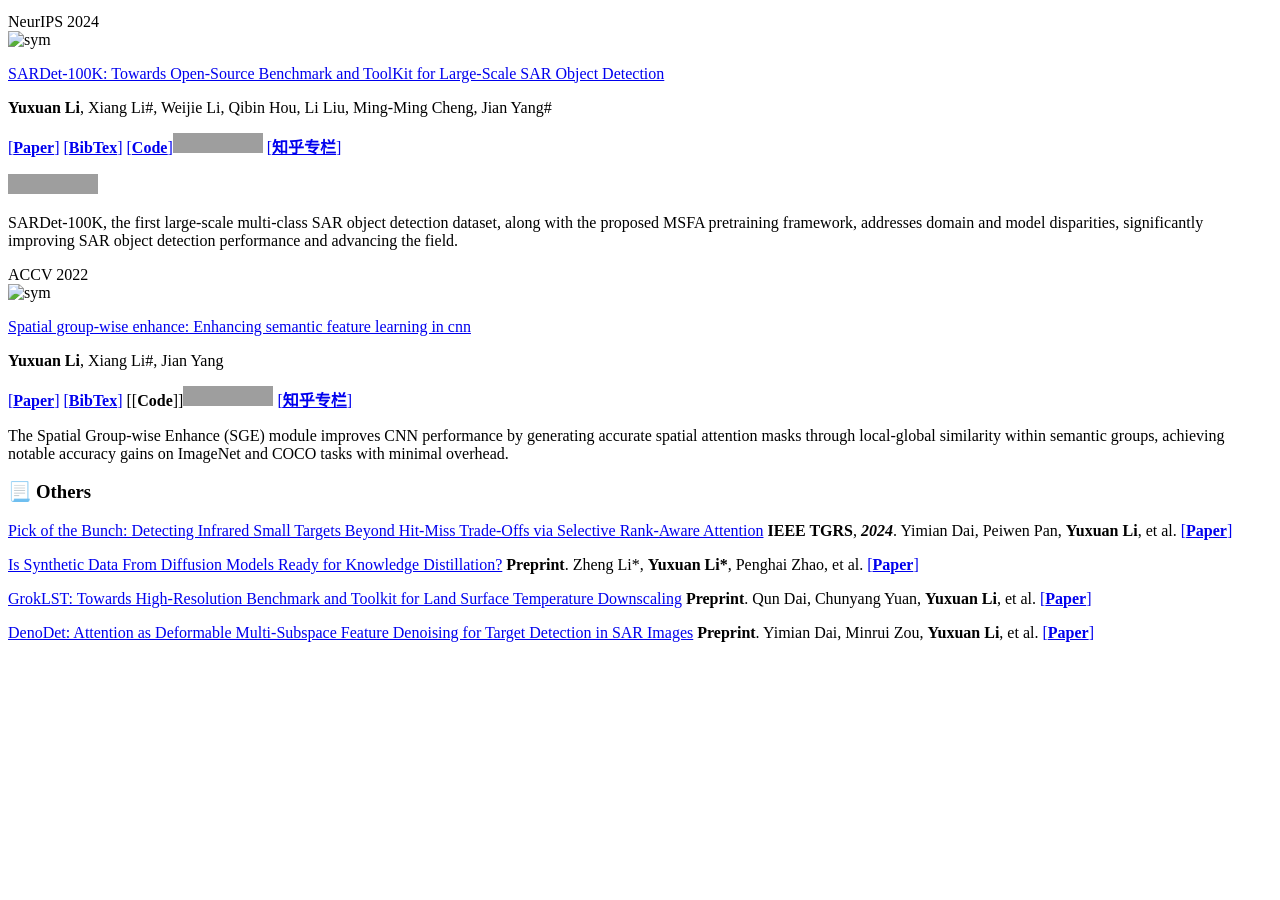
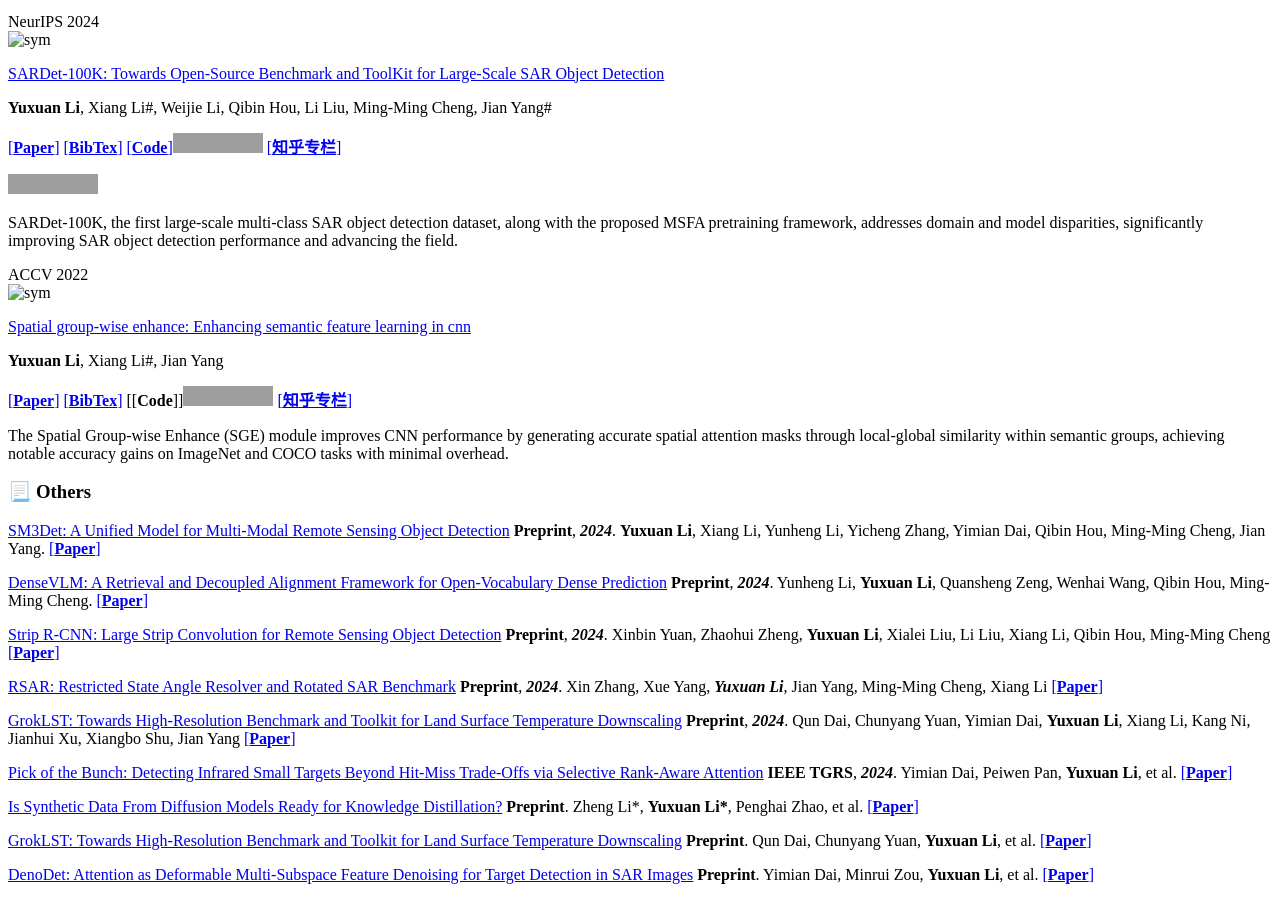
Before and after one commit to waterdisappear/waterdisappear.github.io, a Jekyll site: the page built from _pages/includes/pub.md, in a window 1280 px wide and 900 px high, scrolled down 1274 px. Built offline with Jekyll 4.4.1, drawn with Linux system fonts in a browser that asks for light colours; our own code applies the rules of GitHub Pages for plain Markdown files; before the commit the page ends 1932 px from its top, so only the background shows below that; grey boxes are pictures that could not be loaded.

Commit message:
Update pub.md

```diff
--- a/_pages/includes/pub.md
+++ b/_pages/includes/pub.md
@@ -115,6 +115,30 @@ The Spatial Group-wise Enhance (SGE) module improves CNN performance by generati
 
 # 📃 Others
 
+[SM3Det: A Unified Model for Multi-Modal Remote Sensing Object Detection](https://arxiv.org/abs/2412.20665)
+**Preprint**, ***2024***.
+**Yuxuan Li**, Xiang Li, Yunheng Li, Yicheng Zhang, Yimian Dai, Qibin Hou, Ming-Ming Cheng, Jian Yang.
+[[**Paper**]](https://arxiv.org/abs/2412.20665)
+
+[DenseVLM: A Retrieval and Decoupled Alignment Framework for Open-Vocabulary Dense Prediction](https://arxiv.org/abs/2412.06244)
+**Preprint**, ***2024***.
+Yunheng Li, **Yuxuan Li**, Quansheng Zeng, Wenhai Wang, Qibin Hou, Ming-Ming Cheng.
+[[**Paper**]](https://arxiv.org/abs/2412.06244)
+
+[Strip R-CNN: Large Strip Convolution for Remote Sensing Object Detection](https://arxiv.org/abs/2501.03775)
+**Preprint**, ***2024***.
+Xinbin Yuan, Zhaohui Zheng, **Yuxuan Li**, Xialei Liu, Li Liu, Xiang Li, Qibin Hou, Ming-Ming Cheng
+[[**Paper**]](https://arxiv.org/abs/2501.03775)
+
+[RSAR: Restricted State Angle Resolver and Rotated SAR Benchmark](https://arxiv.org/abs/2501.04440)
+**Preprint**, ***2024***.
+Xin Zhang, Xue Yang, ***Yuxuan Li***, Jian Yang, Ming-Ming Cheng, Xiang Li
+[[**Paper**]](https://arxiv.org/abs/2501.04440)
+
+[GrokLST: Towards High-Resolution Benchmark and Toolkit for Land Surface Temperature Downscaling](https://arxiv.org/abs/2409.19835)
+**Preprint**, ***2024***.
+Qun Dai, Chunyang Yuan, Yimian Dai, **Yuxuan Li**, Xiang Li, Kang Ni, Jianhui Xu, Xiangbo Shu, Jian Yang
+[[**Paper**]](https://arxiv.org/abs/2409.19835)
 
 [Pick of the Bunch: Detecting Infrared Small Targets Beyond Hit-Miss Trade-Offs via Selective Rank-Aware Attention](https://ieeexplore.ieee.org/abstract/document/10677425)
 **IEEE TGRS**, ***2024***.
```
